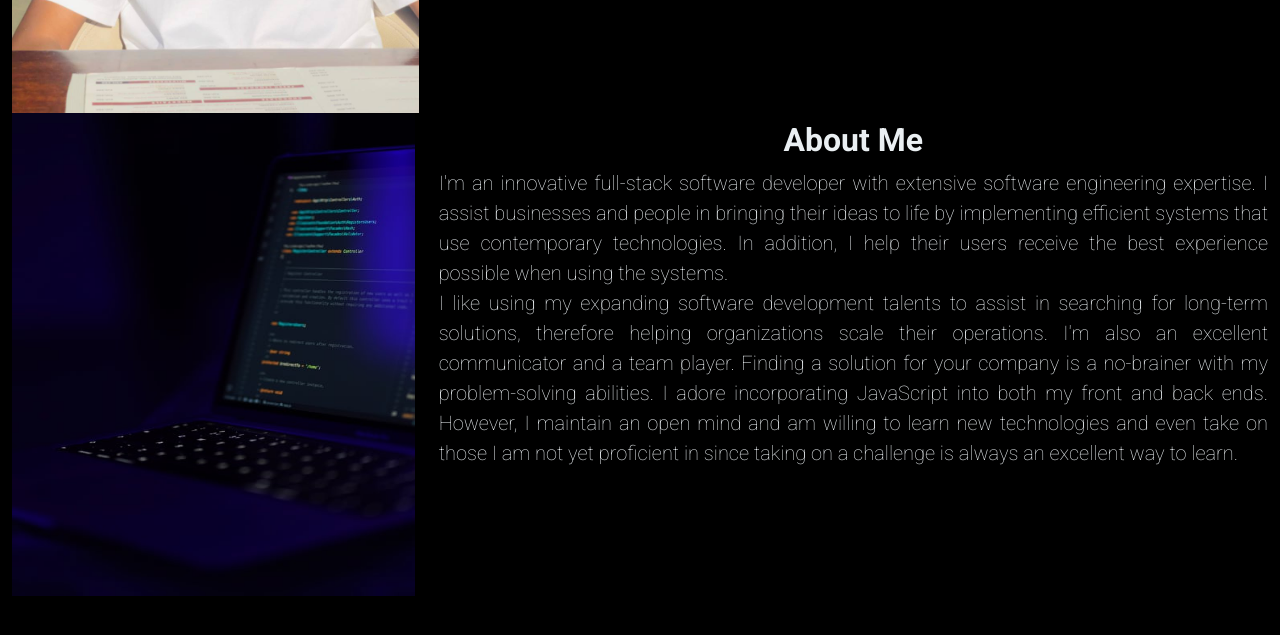
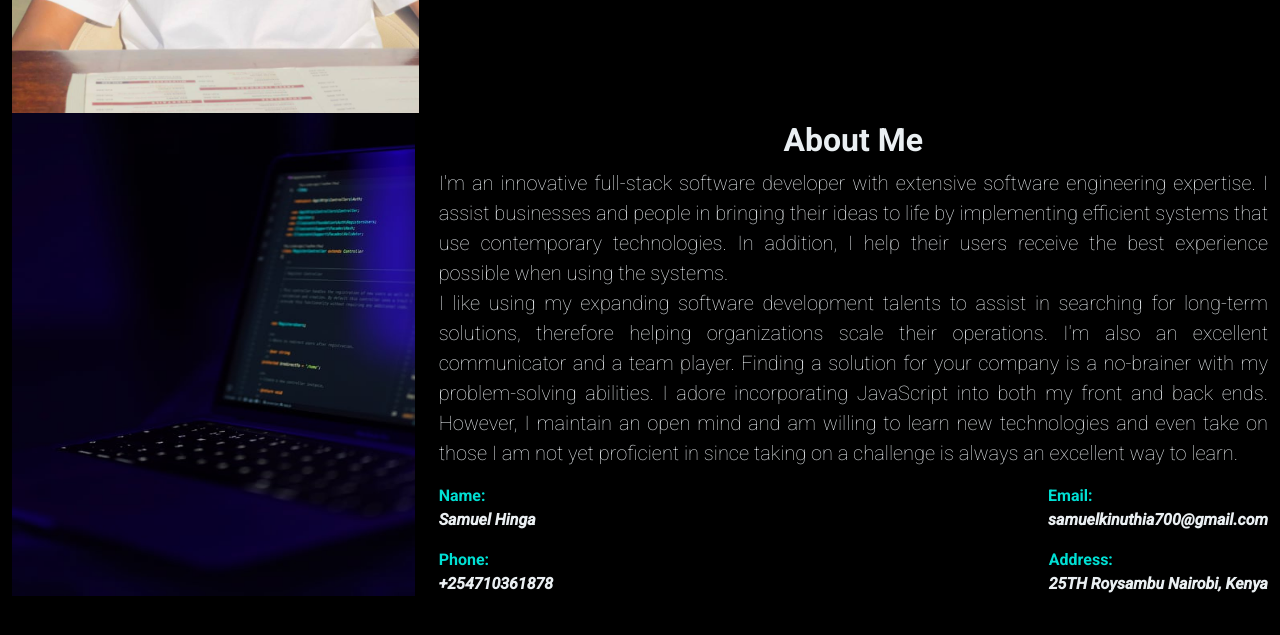
Before and after one commit to SKHinga/Personal-Portfolio, a plain HTML site: page index.html in a window 1280 px wide. Shown: the part 1038-1673 px from the top of the page. Drawn offline with nearby package versions, Linux system fonts and the light colour scheme; a web font is replaced by a local one.

Commit message:
Ft-Style: Add about section information and style.

```diff
--- a/CSS/style.css
+++ b/CSS/style.css
@@ -93,4 +93,13 @@ body {
 }
 .full {
   text-align: justify;
+  font-weight: 500;
 }
+.name p span {
+  color: #EAEFF2;
+  font-style: italic;
+}
+.name p {
+  font-weight: 700;
+  color: #00E0D4;
+}
--- a/index.html
+++ b/index.html
@@ -53,9 +53,22 @@
         <h2 class="fw-bold text-center mt-2 about">About Me</h2>
         <p class="lh-5 about fs-5 full">I'm an innovative full-stack software developer with extensive software engineering expertise. I assist businesses and people in bringing their ideas to life by implementing efficient systems that use contemporary technologies. In addition, I help their users receive the best experience possible when using the systems.<br>
           I like using my expanding software development talents to assist in searching for long-term solutions, therefore helping organizations scale their operations. I'm also an excellent communicator and a team player. Finding a solution for your company is a no-brainer with my problem-solving abilities. I adore incorporating JavaScript into both my front and back ends. However, I maintain an open mind and am willing to learn new technologies and even take on those I am not yet proficient in since taking on a challenge is always an excellent way to learn.</p>
-      </div>
-      <div class="d-flex">
-
+          <div class="d-flex flex-row justify-content-between">
+            <div class="name lh-3">
+              <p>Name: <br><span>Samuel Hinga</span></p>
+            </div>
+            <div class="name">
+              <p>Email: <br><span>samuelkinuthia700@gmail.com</span></p>
+            </div>
+          </div>
+          <div class="d-flex flex-row justify-content-between">
+            <div class="name lh-3">
+              <p>Phone: <br><span>+254710361878</span></p>
+            </div>
+            <div class="name">
+              <p>Address: <br><span>25TH Roysambu Nairobi, Kenya</span></p>
+            </div>
+          </div>
       </div>
     </div>
   </div>
```
